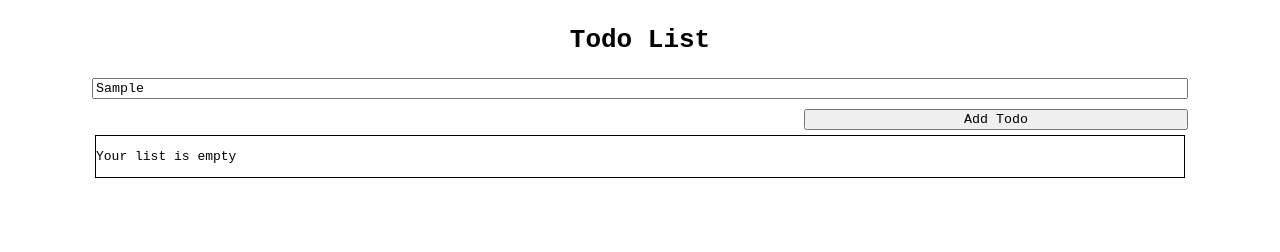
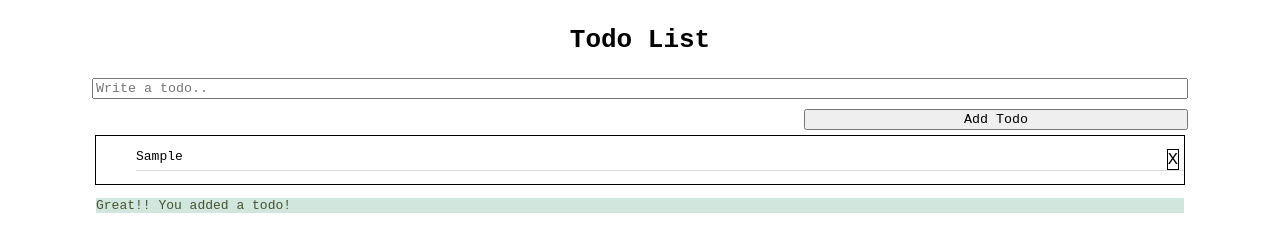
Before and after one commit to sidarhalman/todo-try-2, a plain HTML site: page index.html in a window 1280 px wide. Both pictures are taken after typing "Sample" into the empty fields and a click on the button "Add Todo". Drawn offline with Linux system fonts and the light colour scheme.

Commit message:
add todoAdd func

```diff
--- a/index.html
+++ b/index.html
@@ -11,7 +11,7 @@
     <h1>Todo List</h1>
     <div class="form-container" id="form-container">
         <form action="" id= "todo-form">
-            <input type="text" name="todo-input" id="todo-input">
+            <input type="text" name="todo-input" id="todo-input" placeholder="Write a todo..">
             <input type="button" value="Add Todo" id="todo-button">
         </form>
     </div>
@@ -20,6 +20,10 @@
         <ul id="todo-list">
         </ul>
     </div>
+    <div id="result">
+        <p id="result-alert"></p>
+    </div>
+
     <script src="index.js"></script>
 </body>
 </html>
--- a/index.js
+++ b/index.js
@@ -1,10 +1,51 @@
 const formContainer = document.getElementById("form-container");
-console.log(formContainer);
 const todoInput = document.getElementById("todo-input");
-console.log(todoInput);
 const todoButton = document.getElementById("todo-button");
-console.log(todoButton);
 const todoListContainer = document.getElementById("todo-list-container");
-console.log(todoListContainer);
 const emptyAlert = document.getElementById("empty-alert");
-console.log(emptyAlert)
+const todoList = document.getElementById("todo-list");
+const resultAlert  = document.getElementById("result-alert");
+console.log(resultAlert)
+//----------------------------------
+
+todoButton.addEventListener("click", addTodo);
+
+
+function addTodo(event)
+{
+
+    if(todoInput.value !== "")
+    {
+
+        //create li element
+        const todoText =document.createElement("span");
+        const deleteButton = document.createElement("span");
+        const listItem = document.createElement("li");
+
+        todoText.textContent = todoInput.value;
+        listItem.style.borderBottom = "1px solid #ddd"
+        deleteButton.textContent = "X";
+        deleteButton.style.border = "1px solid black"
+        deleteButton.style.fontSize = "17px"
+        deleteButton.style.margin = "0 5px 0 0";
+        listItem.appendChild(todoText);
+        listItem.appendChild(deleteButton);
+        listItem.style.display = "flex";
+        listItem.style.justifyContent = "space-between";
+
+        todoList.appendChild(listItem);
+        emptyAlert.remove();
+        todoInput.value = "";
+        resultAlert.textContent = "Great!! You added a todo!"
+        resultAlert.style.background = "#D1E7DD";
+        resultAlert.style.color = "#455132"
+
+
+    }
+    else
+    {
+        emptyAlert.textContent = "You wrote anything ://.."
+        emptyAlert.style.backgroundColor = "#F8D7DA";
+        emptyAlert.style.color = "#AF3129"
+    }
+}
--- a/style.scss
+++ b/style.scss
@@ -20,10 +20,12 @@ body{
             #todo-input{
                 width: 85vw;
                 margin: 5px;
+
             }
             #todo-button{
                 width: 30vw;
                 margin: 5px;
+
             }
         }
     }
@@ -31,6 +33,9 @@ body{
         border: 1px solid black;
         width: 85vw;
     }
+    #result{
+        width: 85vw;
+    }
 
 
 }
```
Also changed, not shown: style.css, 1 other file.
